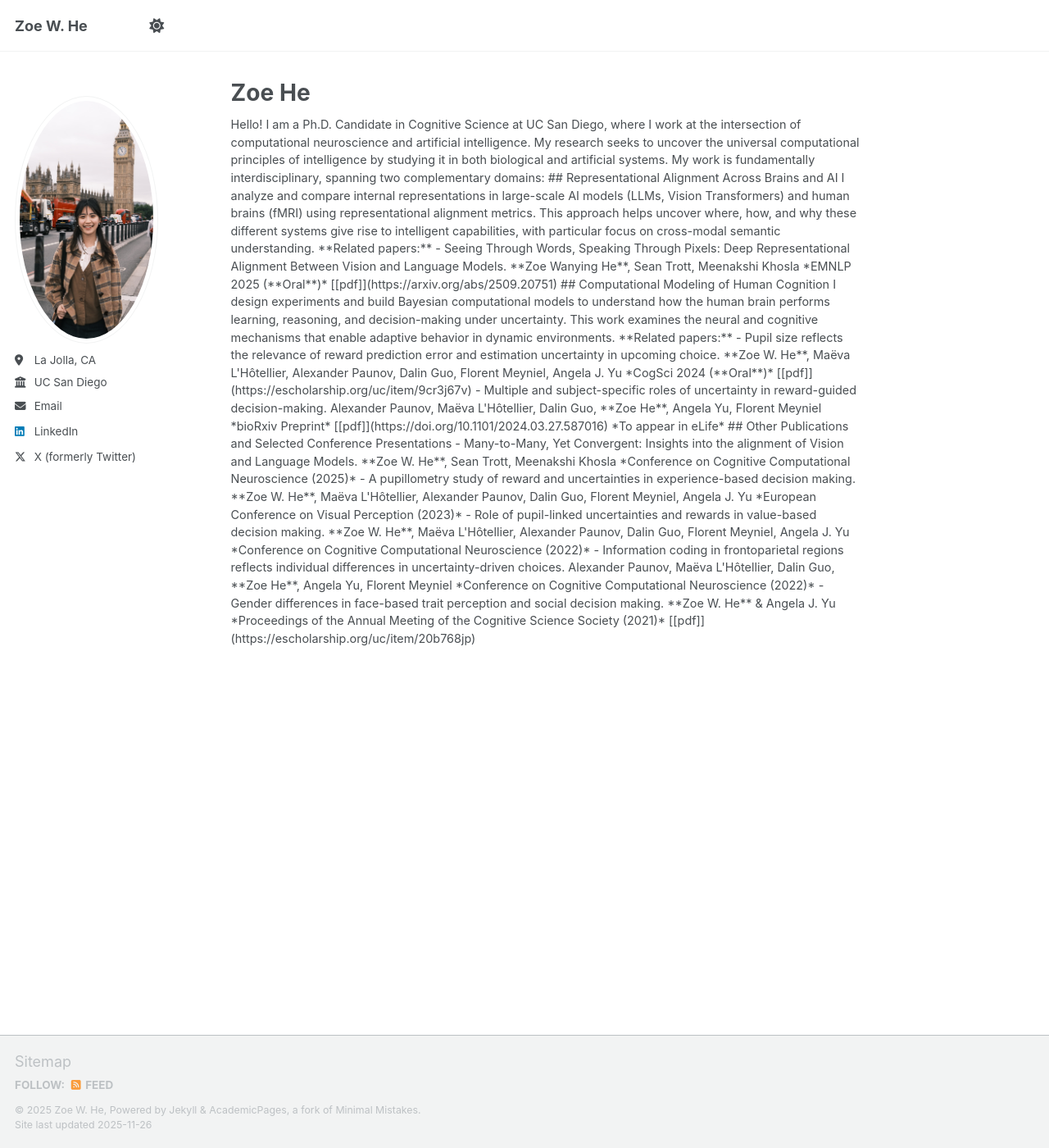
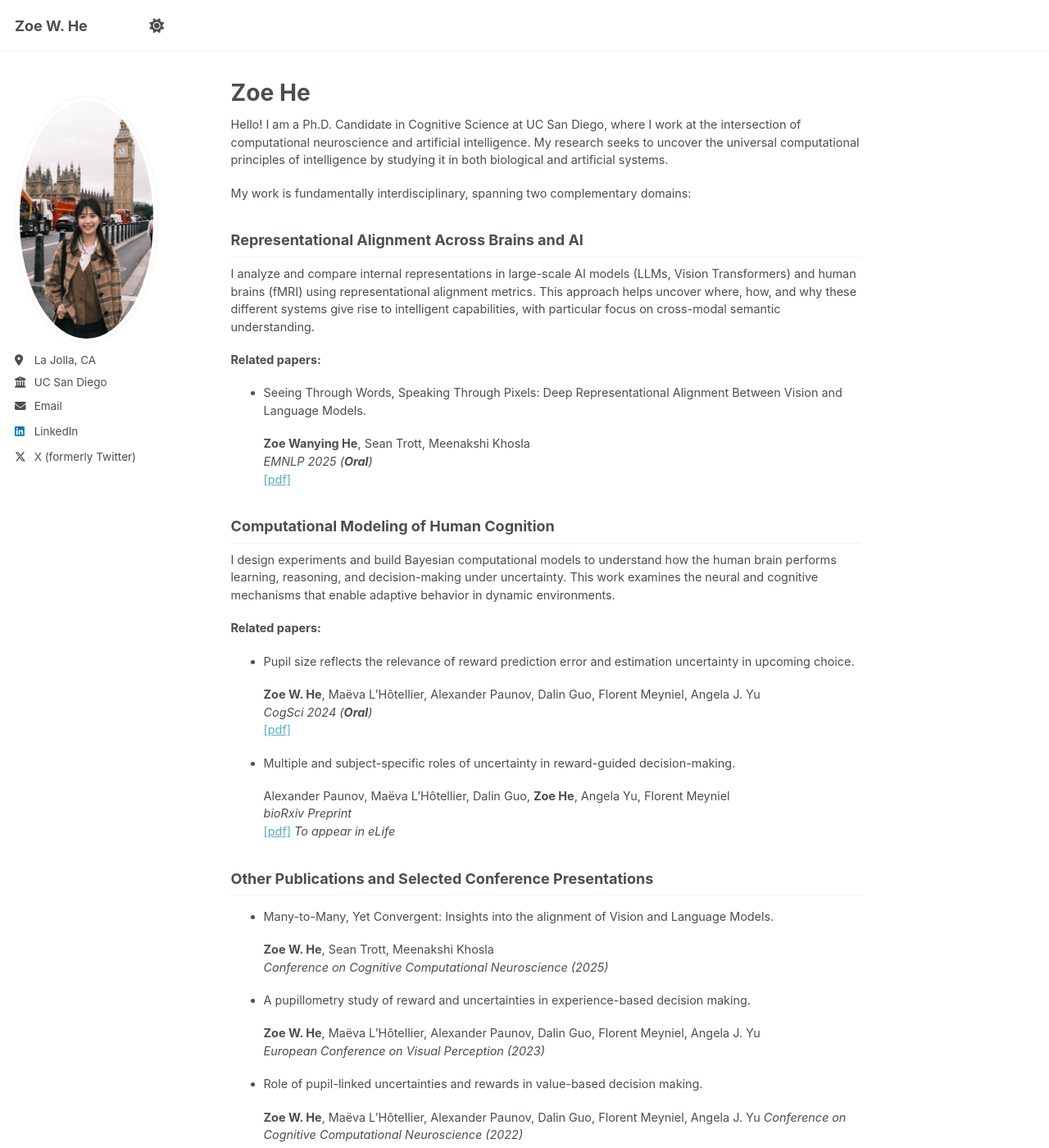
Before and after one commit to zoewhe/zoewhe.github.io, a Jekyll site: the page built from _pages/about.md, in a window 1280 px wide and 1400 px high. Shown: the whole window at 82% size. Built offline with Jekyll 4.4.1, drawn with Linux system fonts in a browser that asks for light colours; a script that is not in the unit is left out; some of the changed text lies outside the part shown.

Commit message:
format fix

```diff
--- a/_pages/about.md
+++ b/_pages/about.md
@@ -7,7 +7,7 @@ redirect_from:
   - /about.html
 ---
 
-<div style="font-size: 0.8em;">
+<div style="font-size: 0.8em;" markdown="1">
 
 Hello! I am a Ph.D. Candidate in Cognitive Science at UC San Diego, where I work at the intersection of computational neuroscience and artificial intelligence. My research seeks to uncover the universal computational principles of intelligence by studying it in both biological and artificial systems.
 
```
